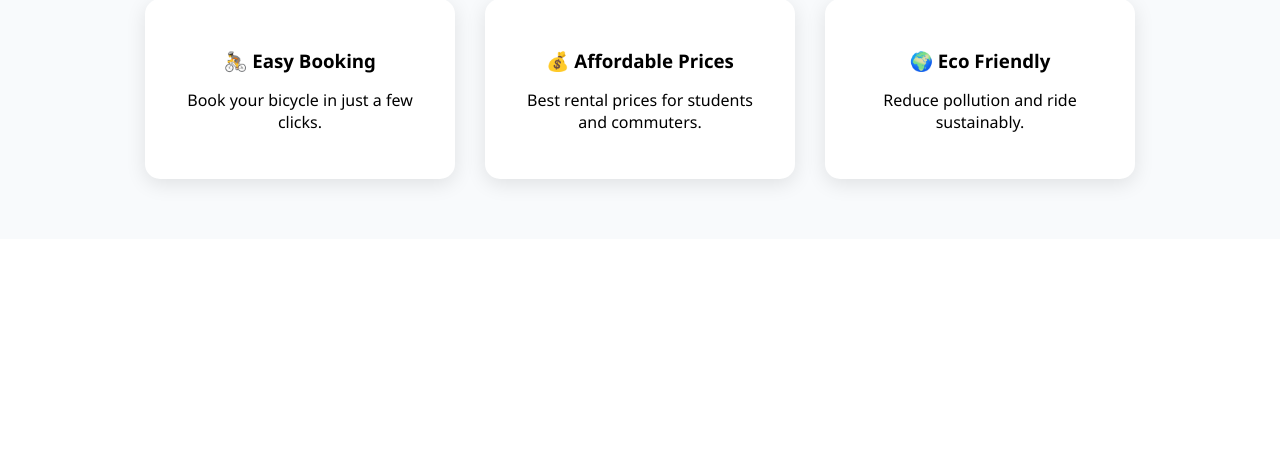
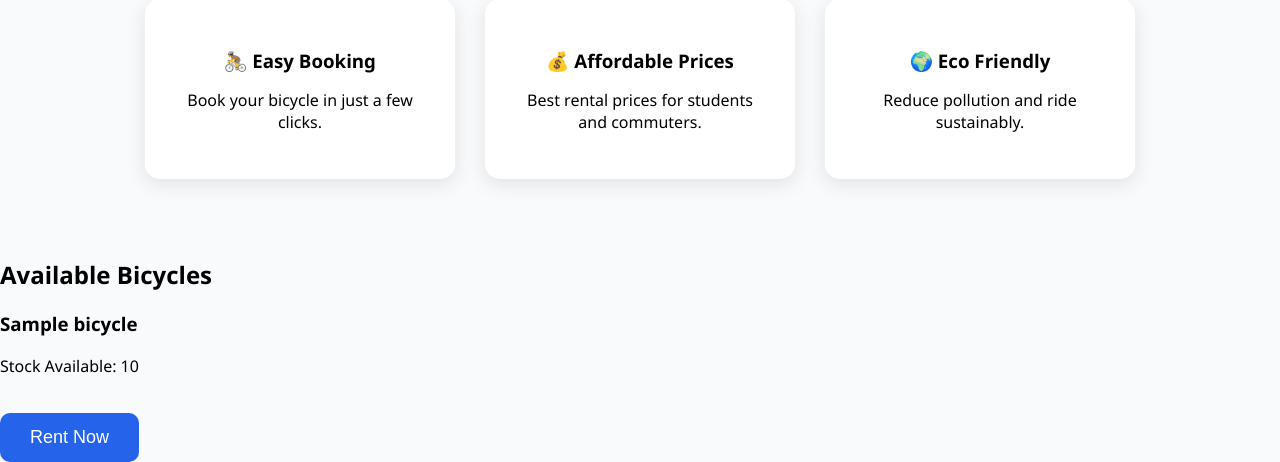
Before and after one commit to Karthikg1908/Bicycle-Rental-System, a Django app: page / in a window 1280 px wide. Shown: the part 804-1266 px from the top of the page. Before the commit the page ends 995 px from the top, so only its background shows below. Run offline with Django 4.2, Linux system fonts and the light colour scheme; tables that the repository leaves empty hold one stand-in row (values such as "Sample post").

Commit message:
Dynamic Bicycle Listing Feature

```diff
--- a/bicycle_rental/rental/templates/home.html
+++ b/bicycle_rental/rental/templates/home.html
@@ -49,6 +49,40 @@
     </div>
 </div>
 
+<!-- Bicycle Listing Section -->
+
+<div class="bike-section">
+
+    <h2 class="bike-heading">Available Bicycles</h2>
+
+    <div class="bike-list">
+
+        {% for bike in bikes %}
+
+        <div class="bike-box">
+
+            <h3>{{ bike.name }}</h3>
+
+            <p class="stock">
+                Stock Available: {{ bike.stock }}
+            </p>
+
+            <button class="rent-btn">
+                Rent Now
+            </button>
+
+        </div>
+
+        {% empty %}
+
+        <p>No bicycles available.</p>
+
+        {% endfor %}
+
+    </div>
+
+</div>
+
 <script src="{% static 'rental/js/script.js' %}"></script>
 
 </body>
```
